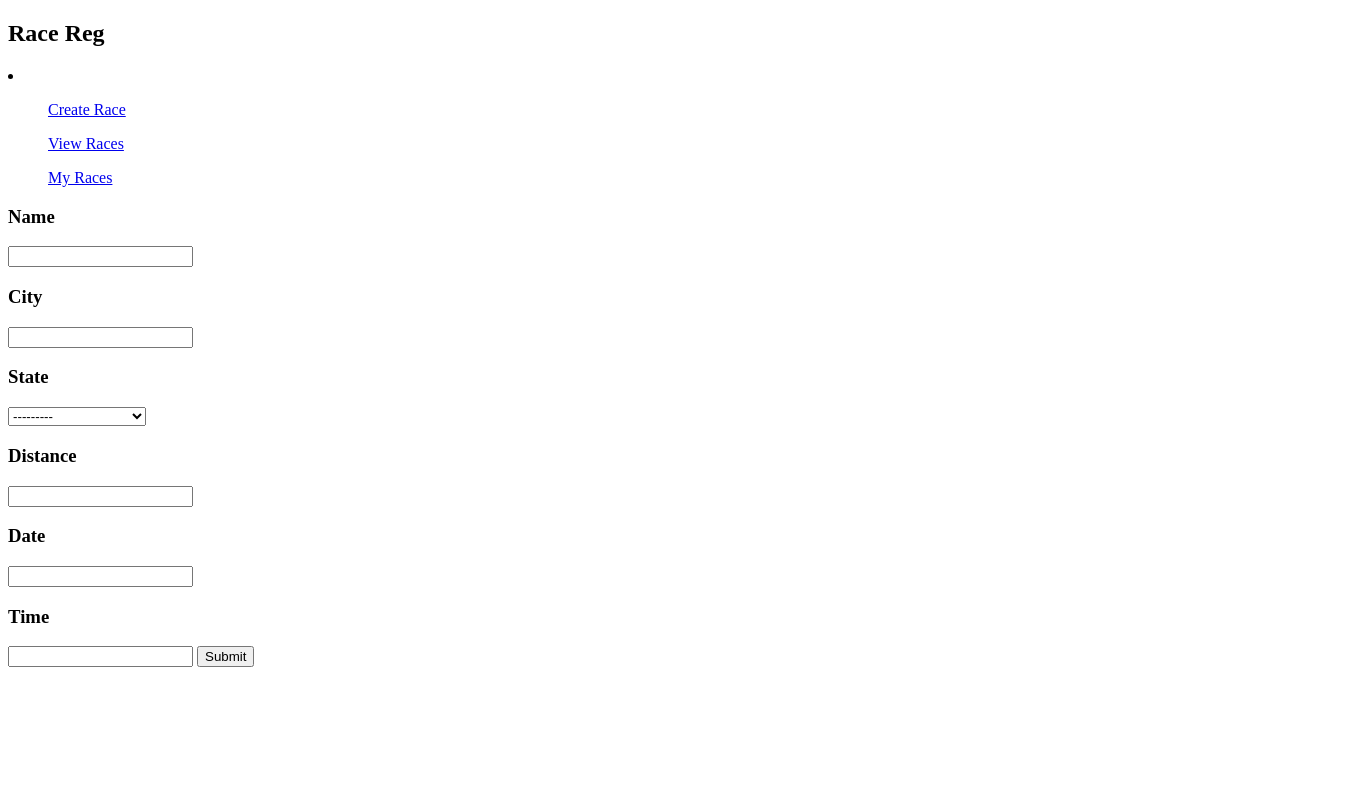
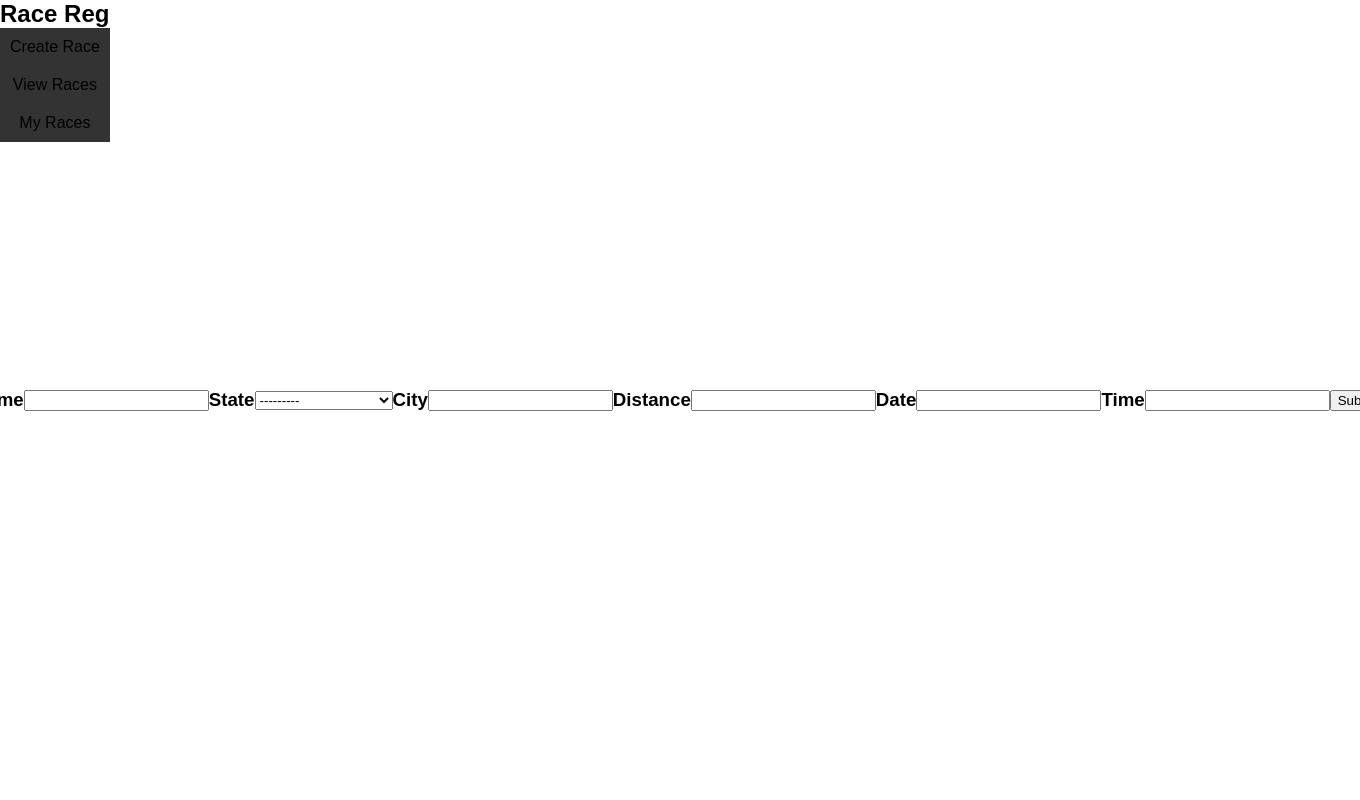
Before and after one commit to ColinS01/Bike-Races, a Django app: page /create/ in a window 1360 px wide; the page is wider, and only the part inside the window is pictured. Run offline with Django 4.2, Linux system fonts and the light colour scheme.

Commit message:
unsuccessful styling (fix)

```diff
--- a/bikerides/bikerides/settings.py
+++ b/bikerides/bikerides/settings.py
@@ -10,6 +10,7 @@ For the full list of settings and their values, see
 https://docs.djangoproject.com/en/4.1/ref/settings/
 """
 
+import os
 from pathlib import Path
 
 # Build paths inside the project like this: BASE_DIR / 'subdir'.
@@ -78,7 +79,7 @@ WSGI_APPLICATION = 'bikerides.wsgi.application'
 DATABASES = {
     'default': {
         'ENGINE': 'django.db.backends.sqlite3',
-        'NAME': BASE_DIR / 'db.sqlite3',
+        'NAME': os.path.join(BASE_DIR / 'db.sqlite3'),
     }
 }
 
@@ -117,7 +118,8 @@ USE_TZ = True
 # Static files (CSS, JavaScript, Images)
 # https://docs.djangoproject.com/en/4.1/howto/static-files/
 
-STATIC_URL = 'static/'
+STATIC_URL = '/static/'
+STATIC_ROOT = 'static'
 
 # Default primary key field type
 # https://docs.djangoproject.com/en/4.1/ref/settings/#default-auto-field
--- a/bikerides/races/forms.py
+++ b/bikerides/races/forms.py
@@ -12,4 +12,4 @@ class CreatUserForm(UserCreationForm):
 class CreateRaceForm(ModelForm):
     class Meta:
         model = Race
-        fields = ['name', 'city', 'state', 'distance', 'date', 'time']
+        fields = ['name', 'state', 'city', 'distance', 'date', 'time']
--- a/bikerides/races/models.py
+++ b/bikerides/races/models.py
@@ -11,8 +11,8 @@ states = (('AL', 'Alabama'), ('AK', 'Alaska'), ('AZ', 'Arizona'), ('AR', 'Arkans
 
 class Race(models.Model):
     name = models.CharField(default= "",max_length=24)
+    state = models.CharField(max_length=16, choices=states)
     city = models.CharField(max_length=16)
-    state = models.CharField(max_length=16, choices=states)
     distance = models.IntegerField()
     discipline = models.CharField(max_length=6,choices=(('Gravel', 'Gravel'), ('Road', 'Road'), ('MTB', 'MTB')))
     date = models.DateField()
--- /dev/null
+++ b/bikerides/races/static/races/newrace.css
@@ -0,0 +1,66 @@
+* {
+    margin: 0;
+    font-family: sans-serif;
+}
+
+.navbar {
+    position: fixed;
+}
+
+.list-link {
+    list-style-type: none;
+    text-decoration: none;
+    color: black;
+    padding: 10px;
+    display: block;;
+}
+
+.item-list {
+    display: inline;
+    float: left;
+}
+ul {
+    list-style-type: none;
+    margin: 0;
+    padding: 0;
+    overflow: hidden;
+    background-color: #333;
+  }
+
+li {
+float: left;
+}
+
+li a {
+display: block;
+color: white;
+text-align: center;
+padding: 14px 16px;
+text-decoration: none;
+}
+
+
+
+
+
+
+
+
+
+
+
+
+
+
+
+
+
+
+
+.race-form {
+    display: flex;
+    justify-content: center;
+    align-items: center;
+    text-align: center;
+    min-height: 100vh;
+}
--- a/bikerides/races/templates/races/base.html
+++ b/bikerides/races/templates/races/base.html
@@ -5,18 +5,16 @@
     <meta http-equiv="X-UA-Compatible" content="IE=edge">
     <meta name="viewport" content="width=device-width, initial-scale=1.0">
     {% block script %} {% endblock %}
-    <title>Document</title>
+    <title>Race Time</title>
 </head>
 <header>
-    <nav>
+    <nav class="navbar">
         <h1>Race Reg</h1>
-        <div class="items">
-            <li>
-                <ul><a href="/create/">Create Race</a></ul>
-                <ul><a href="/seeraces/">View Races</a></ul>
-                <ul><a href="/myraces/">My Races</a></ul>
-            </li>
-        </div>
+        <li class="item-list">
+            <ul><a class="list-link" href="/create/">Create Race</a></ul>
+            <ul><a class="list-link" href="/seeraces/">View Races</a></ul>
+            <ul><a class="list-link" href="/myraces/">My Races</a></ul>
+        </li>
     </nav>
 </header>
 <body>
--- a/bikerides/races/templates/races/newrace.html
+++ b/bikerides/races/templates/races/newrace.html
@@ -1,12 +1,17 @@
 {% extends "races/base.html" %}
+{% load static %}t
 {% block script %}
-    <link rel="stylesheet" href="">
+    <link rel="stylesheet" href="{% static 'races/newrace.css' %}">
 {% endblock %}
 {% block content %}
     {% csrf_token %}
-    {% for field in form %}
-        <h3>{{field.label}}</h3>
-        {{field}}
-    {% endfor %}
-    <input type="submit">
+    <div class="race-form">
+        {% for field in form %}
+            <h3>{{field.label}}</h3>
+            <div class="field">
+                {{field}}
+            </div>
+        {% endfor %}
+        <input type="submit">
+    </div>
 {% endblock %}
```
Also changed, not shown: bikerides/races/templates/races/index.html (+7 -16 lines), bikerides/db.sqlite3.
